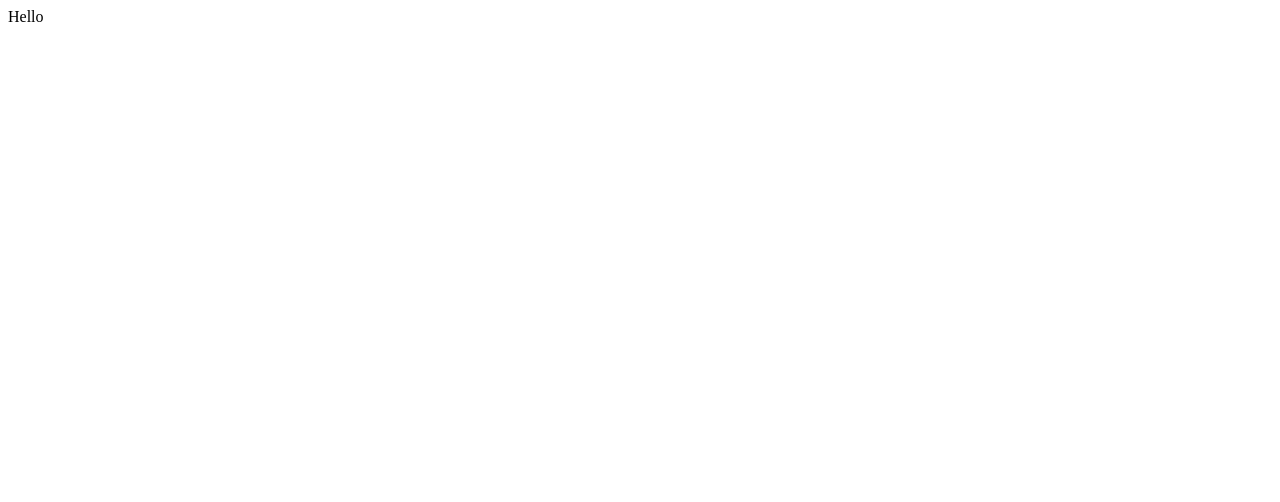
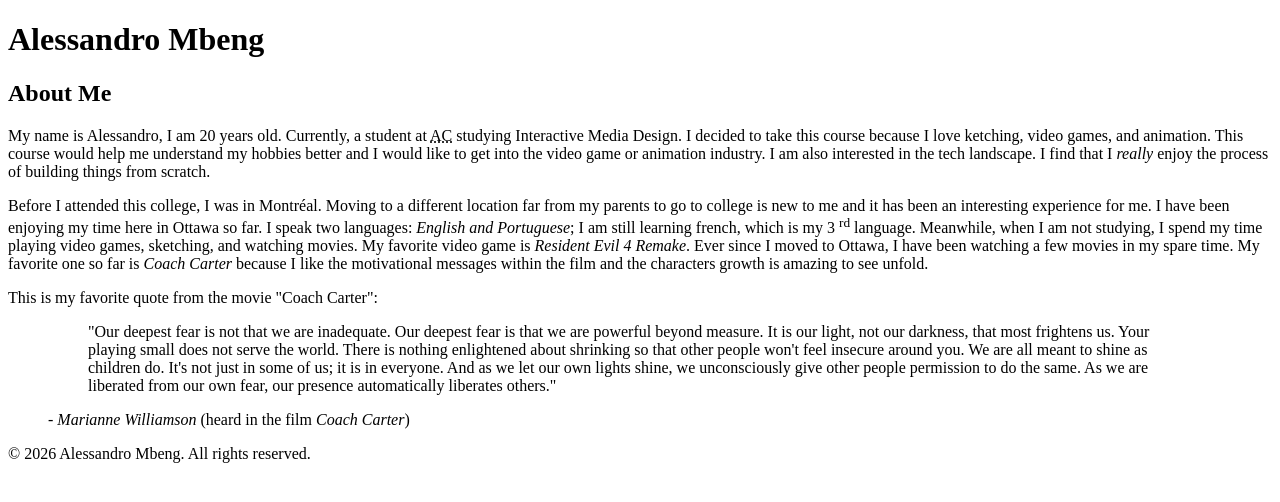
Before and after one commit to mben0008/mben0008.github.io, a plain HTML site: page html-assignment/index.html in a window 1280 px wide. Drawn offline with Linux system fonts and the light colour scheme.

Commit message:
Final submission of HTML assignment

```diff
--- a/html-assignment/index.html
+++ b/html-assignment/index.html
@@ -6,6 +6,39 @@
     <title>mben0008 HTML Assignment</title>
 </head>
 <body>
-    Hello
+    <header>
+        <h1>Alessandro Mbeng</h1>
+    </header>
+
+    <main>
+        <article>
+            <h2>About Me</h2>
+            <P>
+                My name is Alessandro, I am 20 years old. Currently, a student at <abbr title="Algonquin College">AC</abbr> studying Interactive Media Design.
+                I decided to take this course because I love ketching, video games, and animation. This course would help me understand my hobbies better
+                and I would like to get into the video game or animation industry. I am also interested in the tech landscape. I find that I <em>really</em> enjoy the process of building things from scratch.
+            </P>
+
+            <p>
+                Before I attended this college, I was in Montréal. Moving to a different location far from my parents to go to college is new to me and it has been an interesting experience for me. I have been enjoying my time here in Ottawa so far. I speak two languages: <em>English and Portuguese</em>; I am still learning french, which is my 3 <sup>rd</sup> language.
+                Meanwhile, when I am not studying, I spend my time playing video games, sketching, and watching movies. My favorite video game is <em>Resident Evil 4 Remake</em>. Ever since I moved to Ottawa, I have been watching a few movies in my spare time. My favorite one so far is <em>Coach Carter</em> because I like the motivational messages within the film and the characters growth is amazing to see unfold.
+            </p>
+
+            <p>This is my favorite quote from the movie "Coach Carter":</p>
+
+            <figure>
+                <blockquote cite="https://www.mariannewilliamson.com">
+                    "Our deepest fear is not that we are inadequate. Our deepest fear is that we are powerful beyond measure. It is our light, not our darkness, that most frightens us. Your playing small does not serve the world. There is nothing enlightened about shrinking so that other people won't feel insecure around you. We are all meant to shine as children do. It's not just in some of us; it is in everyone. And as we let our own lights shine, we unconsciously give other people permission to do the same. As we are liberated from our own fear, our presence automatically liberates others."
+                </blockquote>
+                <figcaption>
+                    - <cite>Marianne Williamson</cite> (heard in the film <em>Coach Carter</em>)
+                </figcaption>
+            </figure>
+        </article>
+    </main>
+<footer>
+    <p>&copy; 2026 Alessandro Mbeng. All rights reserved.</p>
+</footer>
+
 </body>
 </html>
```
